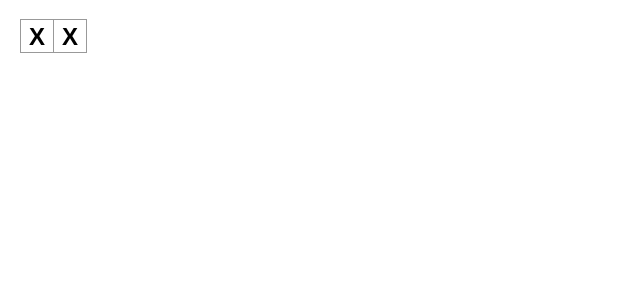
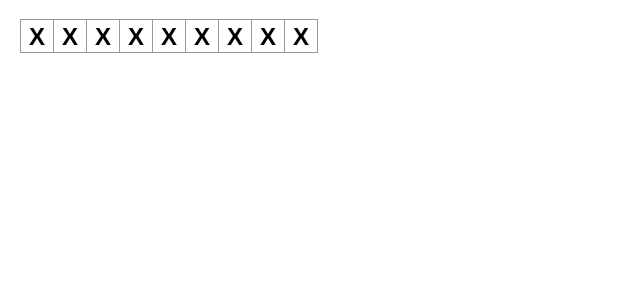
Before and after one commit to a-burba/my-react-app, a React (Vite) app: page / in a window 1280 px wide. Shown: the top 300 px of the page, without its empty margins (0-640 px from the left). Built offline with nearby package versions, Linux system fonts and the light colour scheme.

Commit message:
9 squares in a row

```diff
--- a/src/App.jsx
+++ b/src/App.jsx
@@ -9,6 +9,13 @@ export default function Square() { //The first line defines a function called Sq
     <>
       <button className="square">X</button>
       <button className="square">X</button>
+      <button className="square">X</button>
+      <button className="square">X</button>
+      <button className="square">X</button>
+      <button className="square">X</button>
+      <button className="square">X</button>
+      <button className="square">X</button>
+      <button className="square">X</button>
     </>
   );
 }
```
